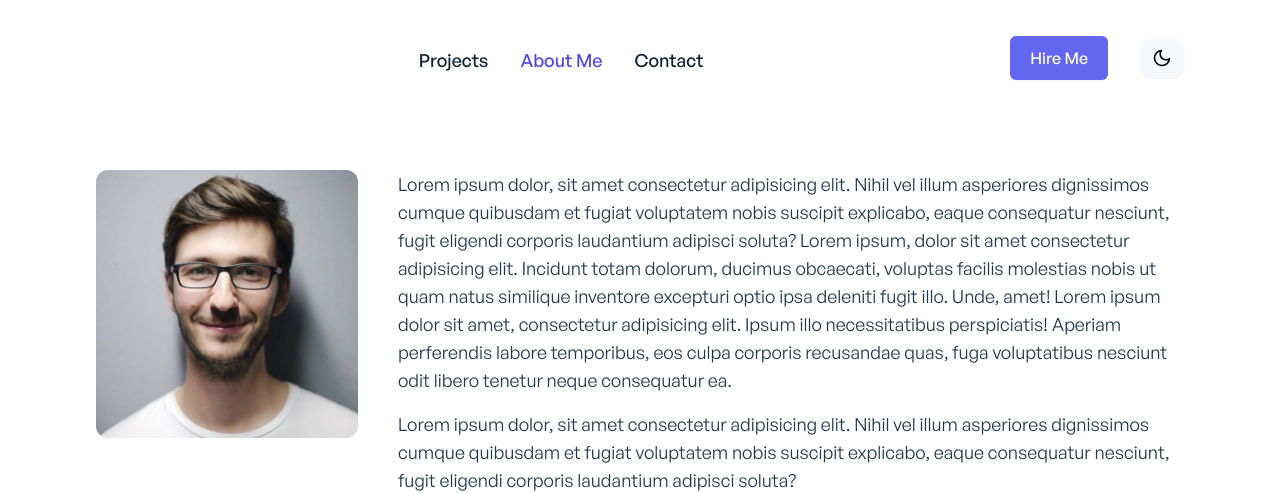
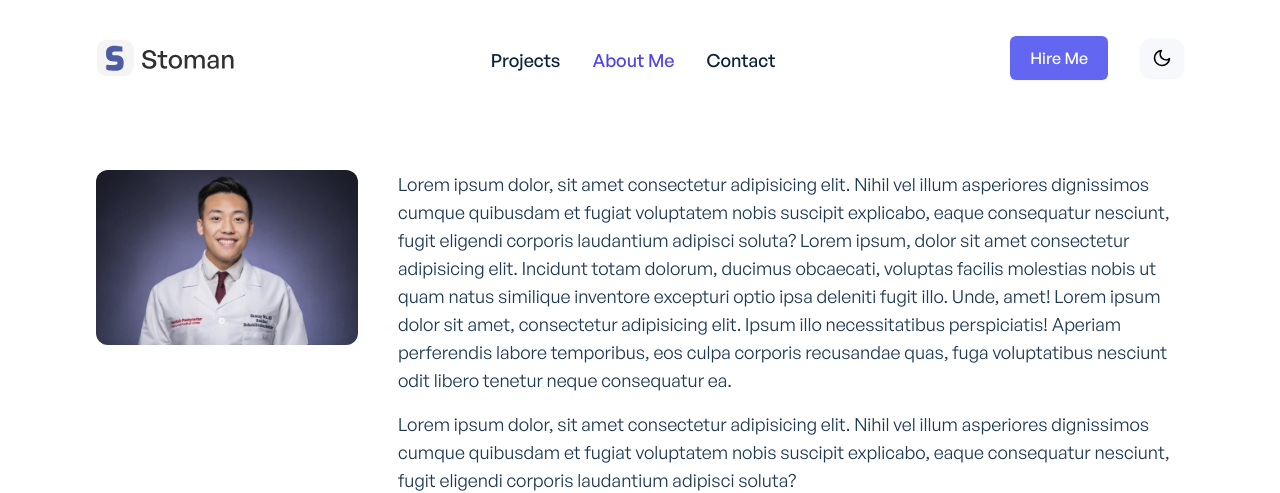
Before and after one commit to drsammywu/drsammywu.github.io, a Vue app: page /about in a window 1280 px wide. Shown: the top 493 px of the page. Built offline with nearby package versions, Linux system fonts and the light colour scheme; what vue-backtotop would draw is missing.

Commit message:
update headshot

```diff
--- a/src/components/about/AboutMe.vue
+++ b/src/components/about/AboutMe.vue
@@ -24,7 +24,7 @@ export default {
 		<!-- About profile image -->
 		<div class="w-full sm:w-1/4 mb-7 sm:mb-0">
 			<img
-				src="@/assets/images/profile.jpeg"
+				src="@/assets/images/Headshot.jpg"
 				class="rounded-xl w-96"
 				alt=""
 			/>
--- a/src/components/shared/AppHeader.vue
+++ b/src/components/shared/AppHeader.vue
@@ -82,7 +82,7 @@ export default {
 		>
 			<!-- Header menu links and small screen hamburger menu -->
 			<div class="flex justify-between items-center px-4 sm:px-0">
-				<!-- Header logos
+				<!-- Header logos -->
 				<div>
 					<router-link to="/"
 						><img
@@ -99,7 +99,7 @@ export default {
 						/>
 					</router-link>
 				</div>
-				-->
+
 
 				<!-- Theme switcher small screen -->
 				<theme-switcher
--- a/src/router/index.js
+++ b/src/router/index.js
@@ -7,7 +7,7 @@ const routes = [
 		name: 'Home',
 		component: Home,
 		meta: {
-			title: 'Stoman - Home',
+			title: 'Sammy Wu',
 		},
 	},
 	{
@@ -19,7 +19,7 @@ const routes = [
 		component: () =>
 			import(/* webpackChunkName: "about" */ '../views/About.vue'),
 		meta: {
-			title: 'Stoman - About',
+			title: 'About Sammy Wu',
 		},
 	},
 	{
@@ -31,7 +31,7 @@ const routes = [
 		component: () =>
 			import(/* webpackChunkName: "projects" */ '../views/Projects.vue'),
 		meta: {
-			title: 'Stoman - Projects',
+			title: 'Sammy Wu Projects',
 		},
 	},
 	{
```
Also changed, not shown: src/assets/images/Headshot.jpg (added).
